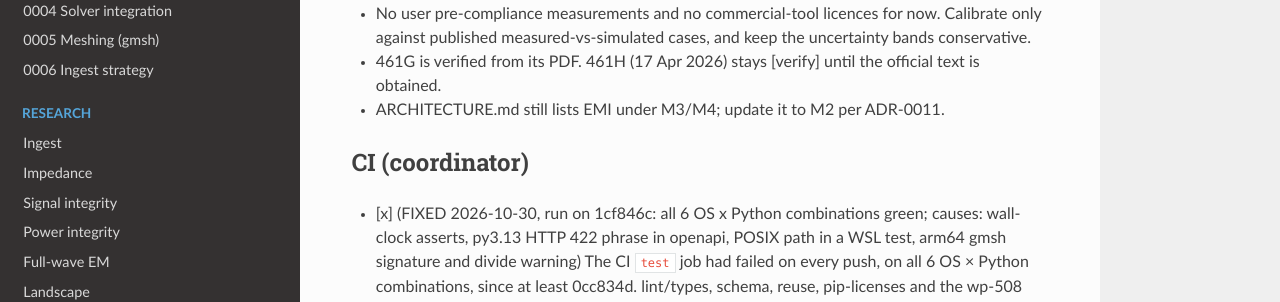
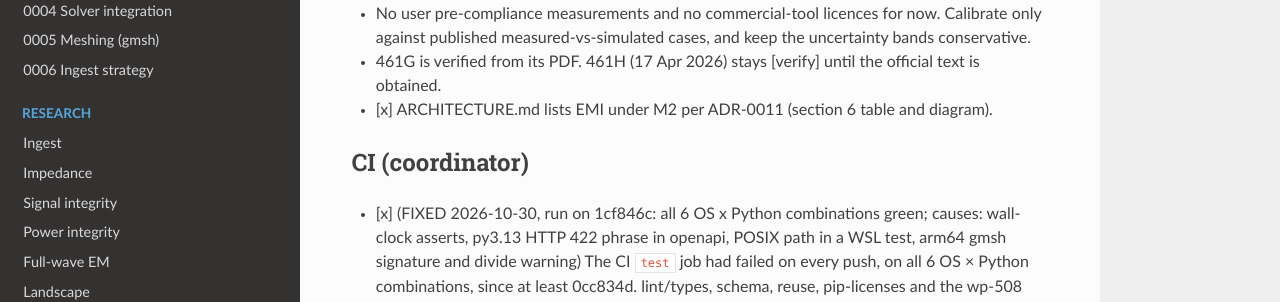
Before and after one commit to C-My-Code/Open_Analysis, an MkDocs documentation site: the page built from docs/FOLLOWUPS.md, in a window 1280 px wide and 900 px high, scrolled down 7721 px. Shown: the part 434-736 px from the top of the window. Built offline with MkDocs 1.6.1, drawn with Linux system fonts in a browser that asks for light colours; nearby versions of some CDN libraries.

Commit message:
docs: mark the ARCHITECTURE EMI milestone follow-up done
Co-Authored-By: Claude Opus 5.5 <noreply@anthropic.com>
Claude-Session: https://claude.ai/code/session_011igm87KKv2vvAPV69iyBbW
Signed-off-by: C-My-Code <60239929+C-My-Code@users.noreply.github.com>

```diff
--- a/docs/FOLLOWUPS.md
+++ b/docs/FOLLOWUPS.md
@@ -189,7 +189,7 @@ The integrator tracks known gaps found while merging work packages here. Each it
 - RE102 platforms: all of them (aircraft AF/Navy, ground Army/Navy/AF, ships and submarines, space).
 - No user pre-compliance measurements and no commercial-tool licences for now. Calibrate only against published measured-vs-simulated cases, and keep the uncertainty bands conservative.
 - 461G is verified from its PDF. 461H (17 Apr 2026) stays [verify] until the official text is obtained.
-- ARCHITECTURE.md still lists EMI under M3/M4; update it to M2 per ADR-0011.
+- [x] ARCHITECTURE.md lists EMI under M2 per ADR-0011 (section 6 table and diagram).
 
 ## CI (coordinator)
 - [x] (FIXED 2026-10-30, run on 1cf846c: all 6 OS x Python combinations green; causes: wall-clock asserts, py3.13 HTTP 422 phrase in openapi, POSIX path in a WSL test, arm64 gmsh signature and divide warning) The CI `test` job had failed on every push, on all 6 OS × Python combinations, since at least 0cc834d. lint/types, schema, reuse, pip-licenses and the wp-508 wheel builds pass. Being reproduced in a clean clone with KiCad, openEMS and CuPy hidden. PROCESS FIX: the coordinator checks the CI result of every push, and a red `test` job blocks new merges.
```
